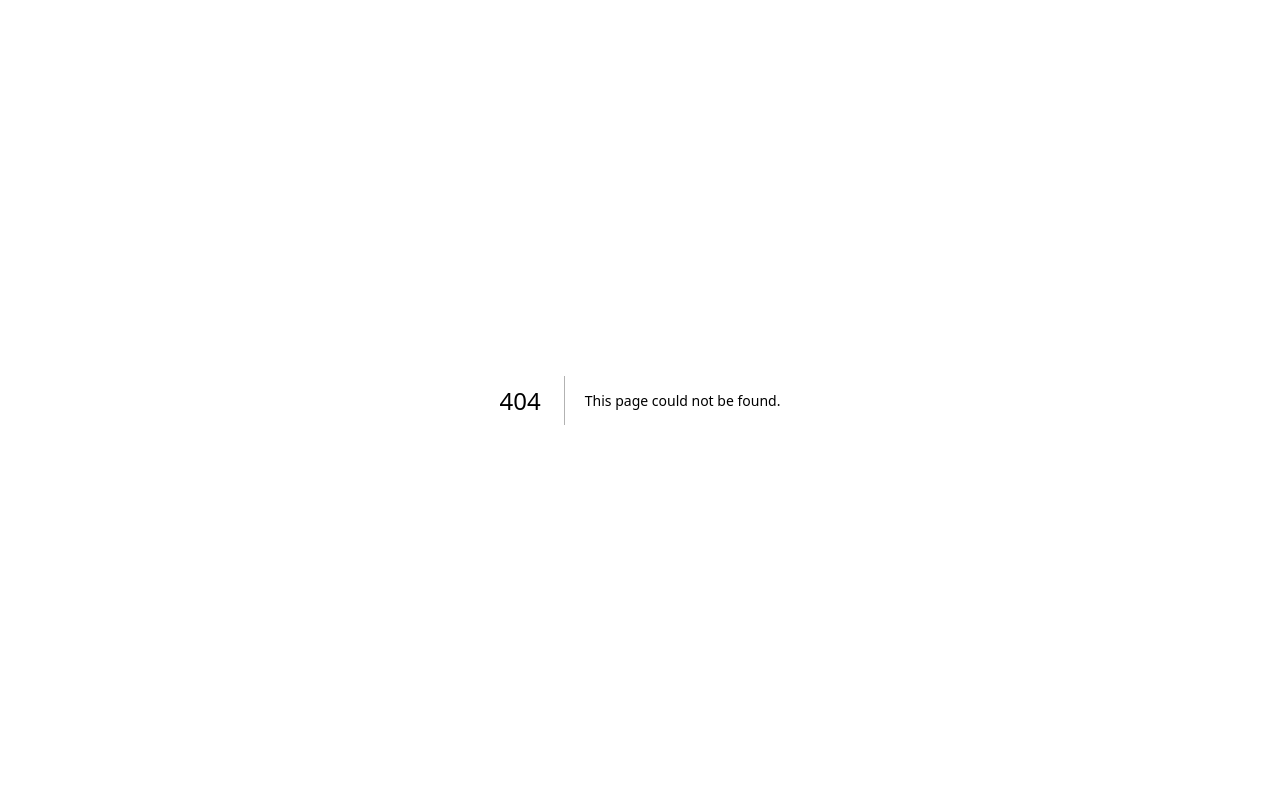
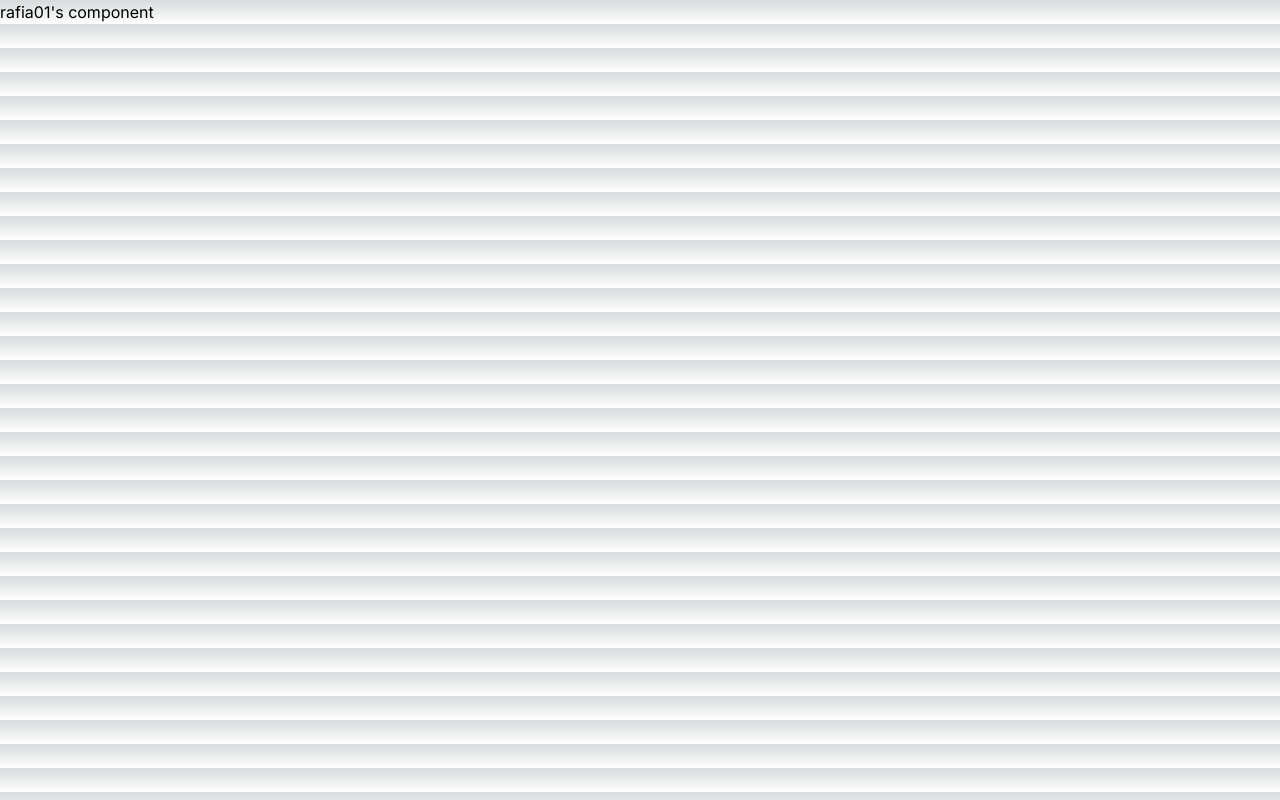
Before and after one commit to zohaibiqbal00/team-work, a Next.js app in the folder my-app/: page /rafia01 in a window 1280 px wide. Before the commit this address had no page. Built offline with nearby package versions, Linux system fonts and the light colour scheme.

Commit message:
add component

```diff
--- /dev/null
+++ b/my-app/app/rafia01/page.tsx
@@ -0,0 +1,9 @@
+import React from 'react'
+
+const page = () => {
+  return (
+    <div>rafia01's component</div>
+  )
+}
+
+export default page
```
